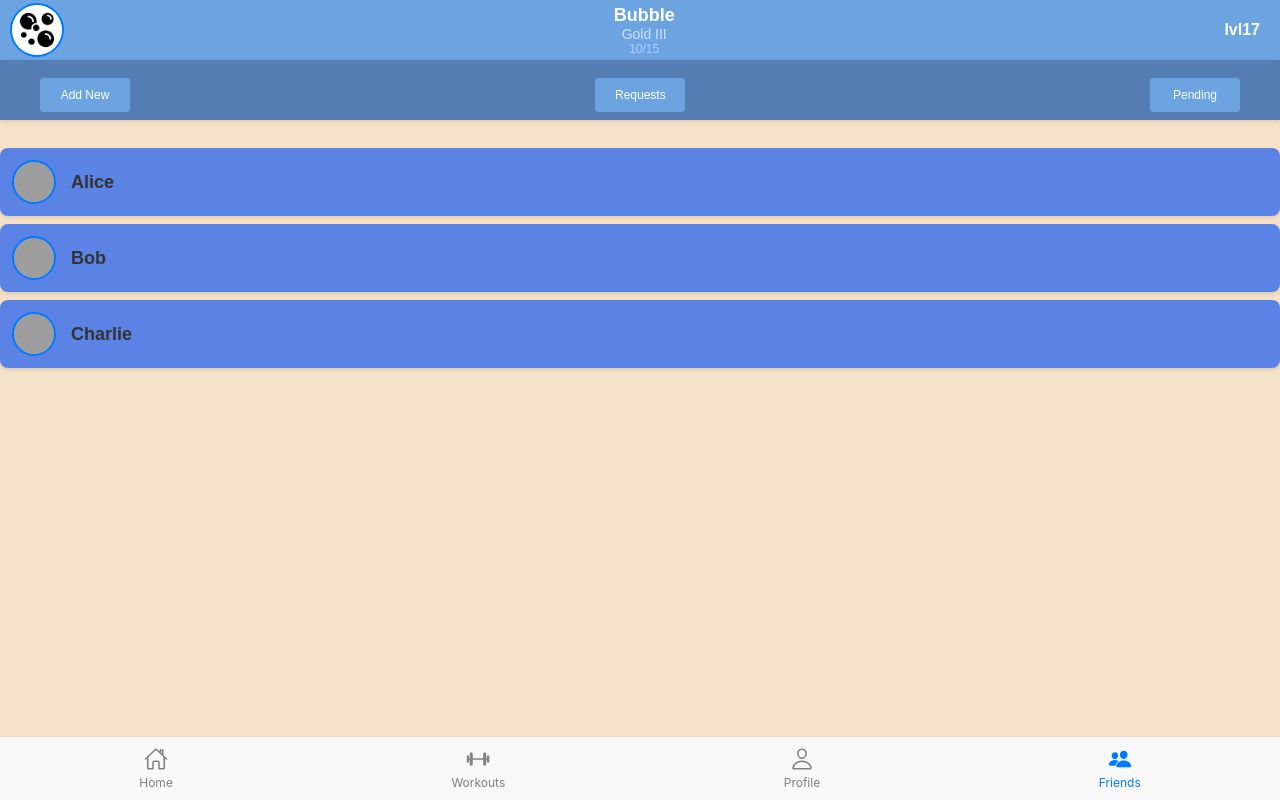
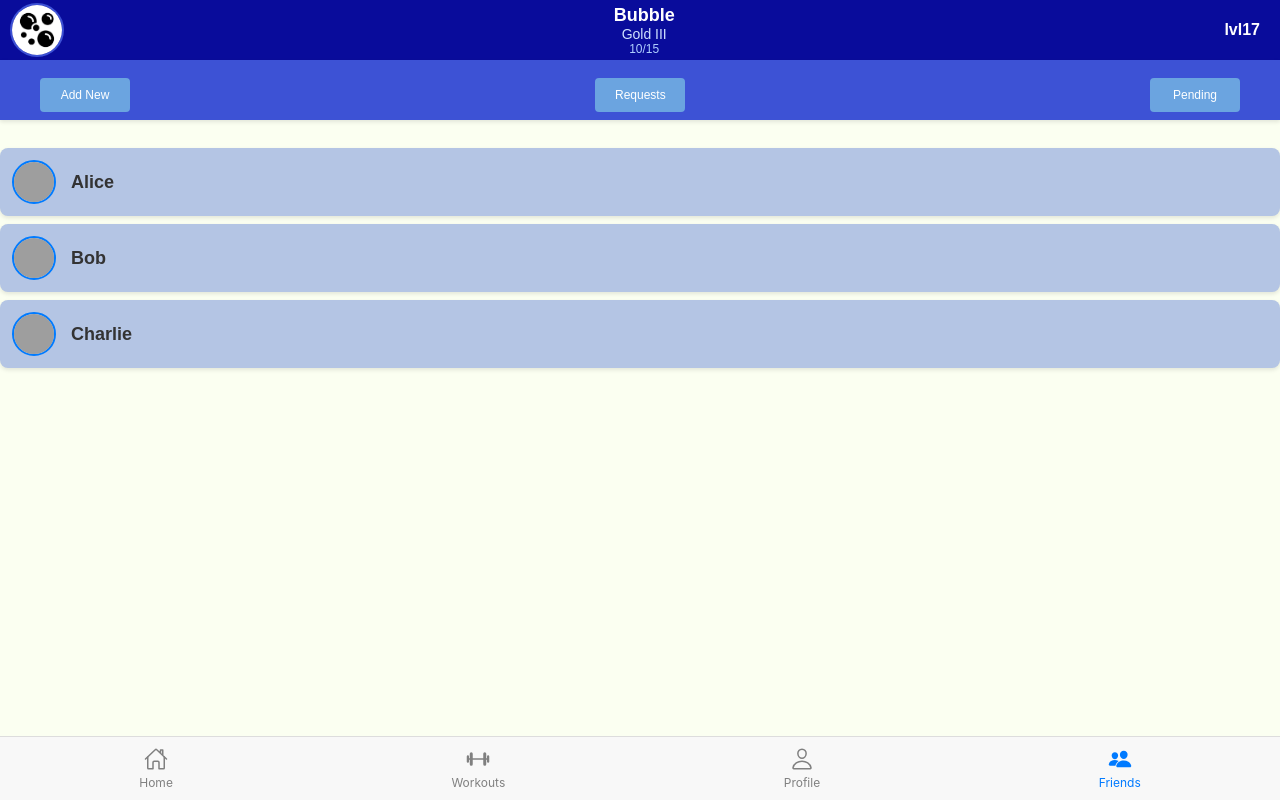
Before and after one commit to Aiden-Rodriguez/FitQuestPrototype, a React (Create React App) app in the folder fitquest/: page /friends in a window 1280 px wide. Built offline with nearby package versions, Linux system fonts and the light colour scheme; grey boxes are pictures that could not be loaded.

Commit message:
color pallete update

```diff
--- a/fitquest/src/FriendsPage.css
+++ b/fitquest/src/FriendsPage.css
@@ -2,12 +2,12 @@
     display: flex;
     flex-direction: column;
     height: 100vh;
-    background-color: #f4f4f4;
+    background-color: #fbfff1;
     font-family: Arial, sans-serif;
   }
 
 .top-bar {
-    background-color: #6ba4e0;
+    background-color: #090c9b;
     color: white;
     display: flex;
     align-items: center;
@@ -38,7 +38,7 @@
     border-radius: 50%;
     border: 2px solid white;
     margin-left: 10px;
-    border: 2px solid #007bff;
+    border: 2px solid #3d52d5;
   }
 
 
@@ -86,7 +86,7 @@
   .friend-item {
     display: flex;
     align-items: center;
-    background-color: white;
+    background-color: #b4c5e4;
     padding: 12px;
     margin: 8px 0;
     border-radius: 8px;
@@ -137,7 +137,7 @@
     height: 80px;
     border-radius: 50%;
     margin-bottom: 10px;
-    border: 2px solid #007bff;
+    border: 2px solid #3d52d5;
   }
 
   .regular-button {
@@ -158,7 +158,7 @@
 }
 
 .add-friends-bar {
-  background-color: #557db4;
+  background-color: #3d52d5;
   color: white;
   display: flex;
   align-items: center;
--- a/fitquest/src/FriendsPage.js
+++ b/fitquest/src/FriendsPage.js
@@ -50,7 +50,7 @@ export default function FriendsScreen() {
     user.name.toLowerCase().includes(searchTerm.toLowerCase())
   );
   return (
-    <div className="friends-container" style={{backgroundColor:"#f5e2c9"}}>
+    <div className="friends-container">
       <div className="top-bar">
         <div className="top-left">
           <img src={user.avatar} alt="Profile" className="profile-pic" />
@@ -85,7 +85,7 @@ export default function FriendsScreen() {
 
       <ul className="friends-list">
         {friends.map(friend => (
-          <li key={friend.id} className="friend-item" onClick={() => handleFriendClick(friend)} style={{backgroundColor:"#5b83e5"}}>
+          <li key={friend.id} className="friend-item" onClick={() => handleFriendClick(friend)}>
             <img src={friend.avatar} alt={friend.name} className="friend-avatar" />
             <span className="friend-name">{friend.name}</span>
           </li>
```
